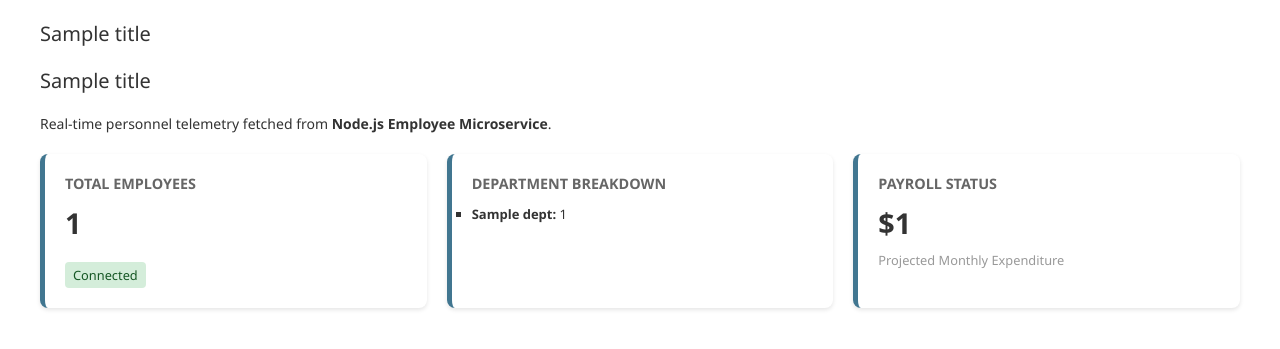
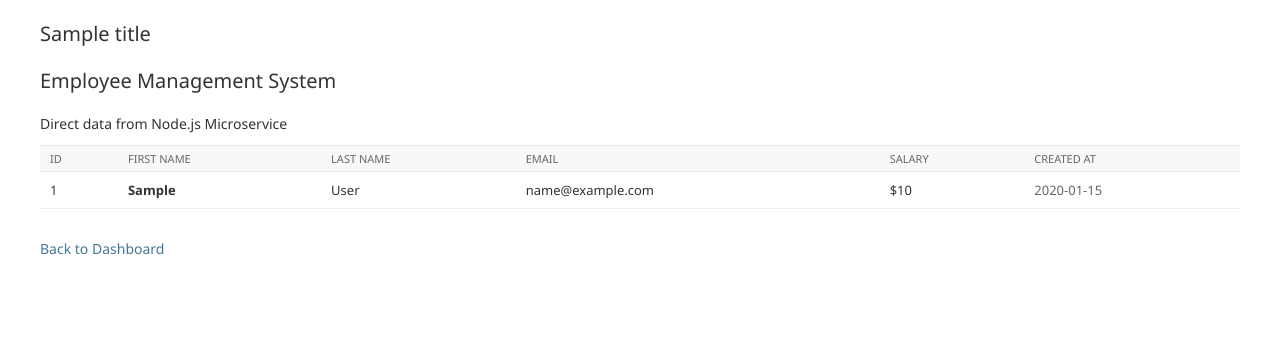
Before and after one commit to Rowland2023/E-commerce-managemnt-app, a Django app: template ecommerceapp/templates/admin/employee_stats.html in a window 1280 px wide. Shown: the part 92-441 px from the top of the page. Run offline with Django 5.2, Linux system fonts and the light colour scheme; the template is opened without the code that fills it: most values are stand-ins (such as "Sample title", 1, 10 or a date in 2020).

Commit message:
next commit

```diff
--- a/ecommerceapp/templates/admin/employee_stats.html
+++ b/ecommerceapp/templates/admin/employee_stats.html
@@ -1,63 +1,48 @@
 {% extends "admin/base_site.html" %}
-{% load i18n admin_urls static %}
-
-{% block extrastyle %}
-{{ block.super }}
-<link rel="stylesheet" type="text/css" href="{% static 'admin/css/dashboard.css' %}">
-<style>
-    .stats-container { display: grid; grid-template-columns: repeat(auto-fit, minmax(250px, 1fr)); gap: 20px; margin-top: 20px; }
-    .stat-card { background: #fff; padding: 20px; border-radius: 8px; box-shadow: 0 2px 4px rgba(0,0,0,0.1); border-left: 5px solid #417690; }
-    .stat-card h3 { margin: 0; color: #666; font-size: 0.9rem; text-transform: uppercase; }
-    .stat-card .value { font-size: 1.8rem; font-weight: bold; color: #333; margin: 10px 0; }
-    .node-status { display: inline-block; padding: 4px 8px; border-radius: 4px; font-size: 0.8rem; margin-top: 10px; }
-    .status-online { background: #d4edda; color: #155724; }
-    .status-offline { background: #f8d7da; color: #721c24; }
-</style>
-{% endblock %}
-
-{% block breadcrumbs %}
-<div class="breadcrumbs">
-    <a href="{% url 'admin:index' %}">{% trans 'Home' %}</a>
-    &rsaquo; {{ title }}
-</div>
-{% endblock %}
 
 {% block content %}
 <div id="content-main">
-    <h1>{{ title }}</h1>
-    <p>Real-time personnel telemetry fetched from <strong>Node.js Employee Microservice</strong>.</p>
+    <h1>Employee Management System</h1>
+    <p>Direct data from Node.js Microservice</p>
 
-    <div class="stats-container">
-        {% if data.error %}
-            <div class="stat-card" style="border-left-color: #ba2121;">
-                <h3>System Status</h3>
-                <div class="value">Connection Failed</div>
-                <span class="node-status status-offline">{{ data.error }}</span>
-            </div>
-        {% else %}
-            <div class="stat-card">
-                <h3>Total Employees</h3>
-                <div class="value">{{ data.total_count|default:"0" }}</div>
-                <span class="node-status status-online">Connected</span>
-            </div>
+    <div class="module">
+        <table style="width: 100%;">
+            <thead>
+                <tr>
+                    <th>ID</th>
+                    <th>First Name</th>
+                    <th>Last Name</th>
+                    <th>Email</th>
+                    <th>Salary</th>
+                    <th>Created At</th>
+                </tr>
+            </thead>
+            <tbody>
+                {% for emp in data %}
+                <tr>
+                    <td>{{ emp.id }}</td>
+                    <td><strong>{{ emp.firstName }}</strong></td>
+                    <td>{{ emp.lastName }}</td>
+                    <td>{{ emp.email }}</td>
+                    <td>${{ emp.salary }}</td>
+                    <td class="quiet">{{ emp.createdAt|slice:":10" }}</td>
+                </tr>
+                {% empty %}
+                <tr><td colspan="6">No employees found in the Node service.</td></tr>
+                {% endfor %}
+            </tbody>
+        </table>
+    </div>
 
-            <div class="stat-card">
-                <h3>Department Breakdown</h3>
-                <ul style="list-style: none; padding: 0; margin: 10px 0;">
-                    {% for dept, count in data.departments.items %}
-                        <li><strong>{{ dept }}:</strong> {{ count }}</li>
-                    {% empty %}
-                        <li>No data available</li>
-                    {% endfor %}
-                </ul>
-            </div>
-
-            <div class="stat-card">
-                <h3>Payroll Status</h3>
-                <div class="value">${{ data.total_payroll|default:"0" }}</div>
-                <p style="font-size: 0.8rem; color: #999;">Projected Monthly Expenditure</p>
-            </div>
-        {% endif %}
+    <div class="submit-row">
+        <a href="../" class="closelink">Back to Dashboard</a>
     </div>
 </div>
+
+<style>
+    table { border-collapse: collapse; width: 100%; background: #fff; }
+    th { background: #417690; color: white; text-align: left; padding: 10px; }
+    td { padding: 10px; border-bottom: 1px solid #eee; }
+    tr:hover { background: #f9f9f9; }
+</style>
 {% endblock %}
```
Also changed, not shown: docker-compose.yml (+33 -2 lines), ecommerceapp/store/admin.py (+49 -32 lines), ecommerceapp/store/management/command/process_outbox.py (added, +43 -0 lines), ecommerceapp/store/models.py (+42 -4 lines), ecommerceapp/templates/admin/invoice_stats.html (added, +47 -0 lines).
